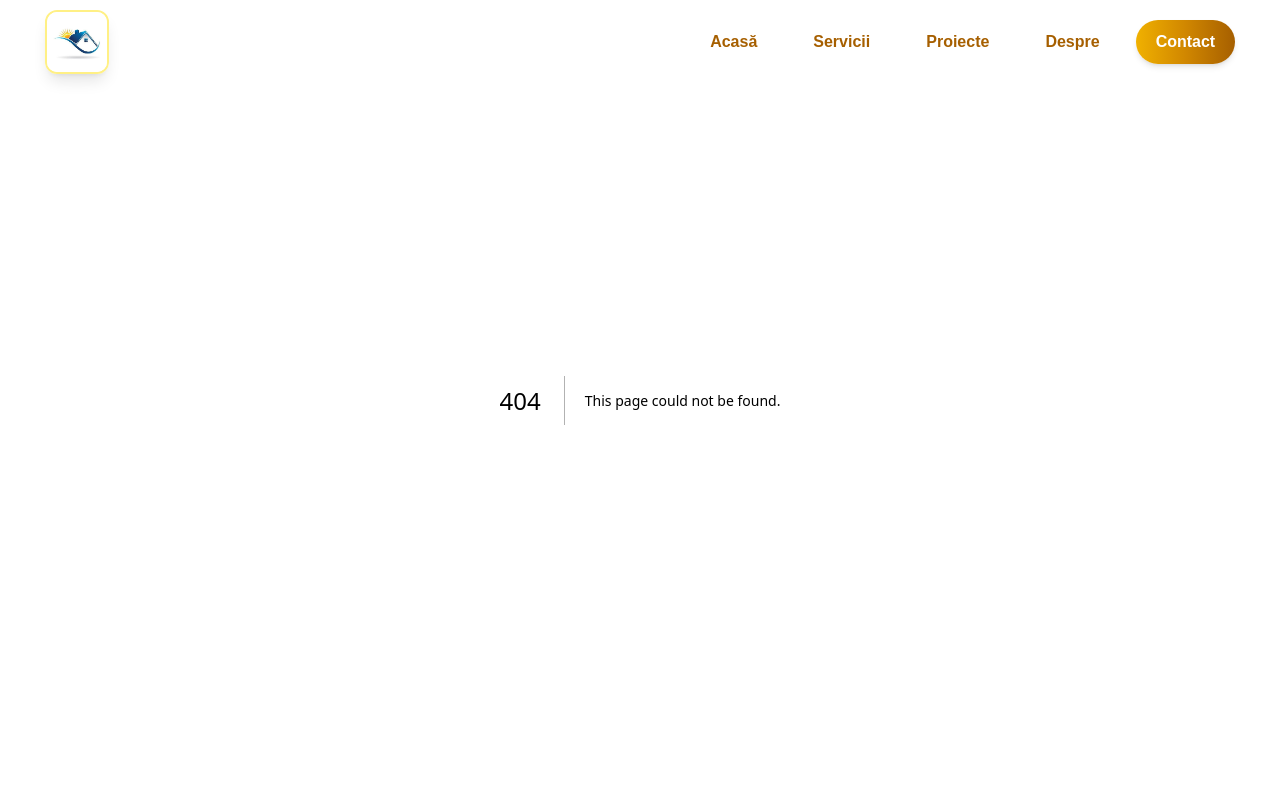
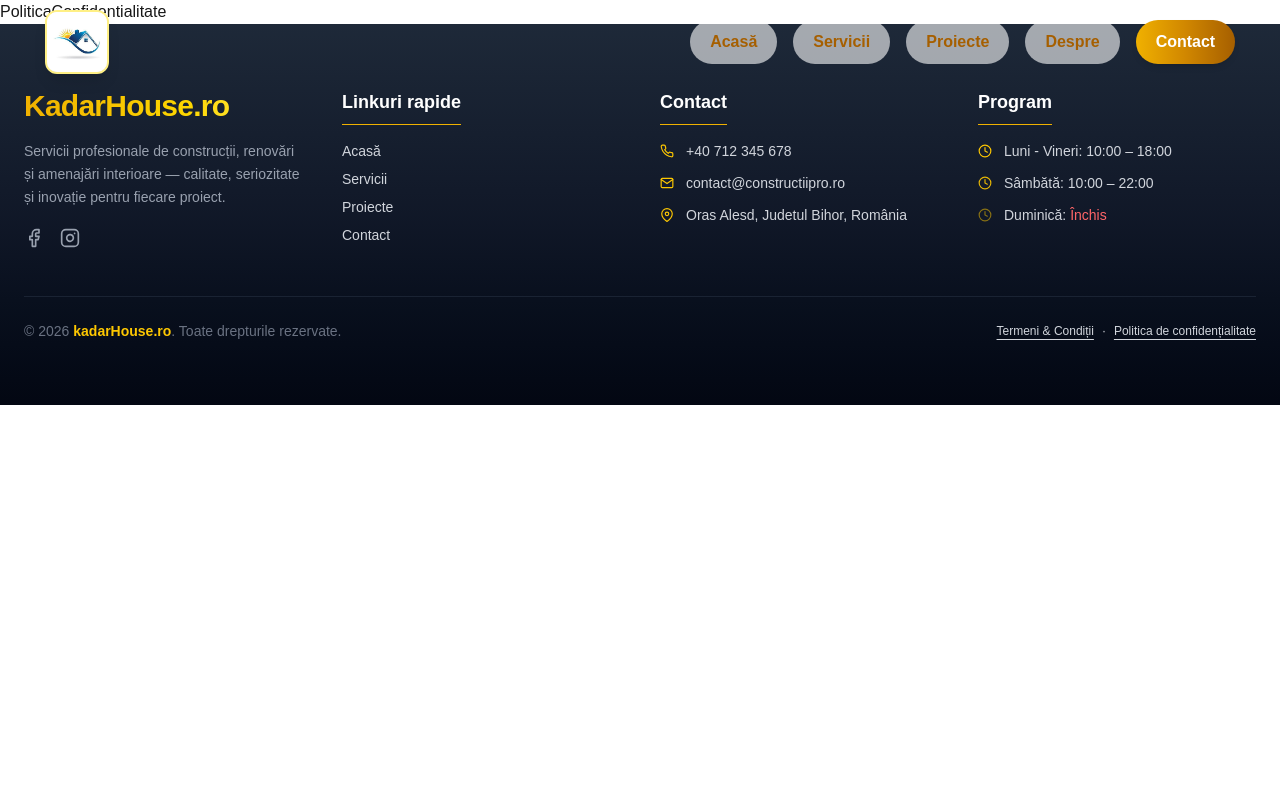
Before and after one commit to ionutpetru4046/constructii-website, a Next.js app: page /PoliticaConfidentialitate in a window 1280 px wide. Before the commit this address had no page. Shown: the top 800 px of the page. Built offline with nearby package versions, Linux system fonts and the light colour scheme.

Commit message:
pages added to footer component

```diff
--- /dev/null
+++ b/app/PoliticaConfidentialitate/page.tsx
@@ -0,0 +1,7 @@
+export default function PoliticaConfidentialitate() {
+    return  (
+        <main>
+            <h1>PoliticaConfidentialitate</h1>
+        </main>
+    )
+}
--- /dev/null
+++ b/app/Termeni&Conditii/page.tsx
@@ -0,0 +1,11 @@
+export default function TermeniConditii() {
+  return (
+    <main className="min-h-screen bg-linear-to-br from-gray-100 to-white py-10 md:py-16">
+      <div className="max-w-7xl mx-auto px-4 sm:px-6 lg:px-8">
+        <h1 className="text-3xl sm:text-4xl md:text-5xl font-extrabold mb-3 text-gray-900 tracking-tight text-center">
+          Termeni și condiții
+        </h1>
+      </div>
+    </main>
+  );
+}
--- a/components/Footer.tsx
+++ b/components/Footer.tsx
@@ -111,11 +111,11 @@ export default function Footer() {
             © {new Date().getFullYear()} <span className="font-semibold text-yellow-400">kadarHouse.ro</span>. Toate drepturile rezervate.
           </span>
           <div className="flex gap-2 text-xs">
-            <Link href="/termeni" className="hover:text-yellow-300 underline underline-offset-4 transition">
+            <Link href="/Termeni&Conditii" className="hover:text-yellow-300 underline underline-offset-4 transition">
               Termeni & Condiții
             </Link>
             <span>·</span>
-            <Link href="/confidentialitate" className="hover:text-yellow-300 underline underline-offset-4 transition">
+            <Link href="/PoliticaConfidentialitate" className="hover:text-yellow-300 underline underline-offset-4 transition">
               Politica de confidențialitate
             </Link>
           </div>
```
